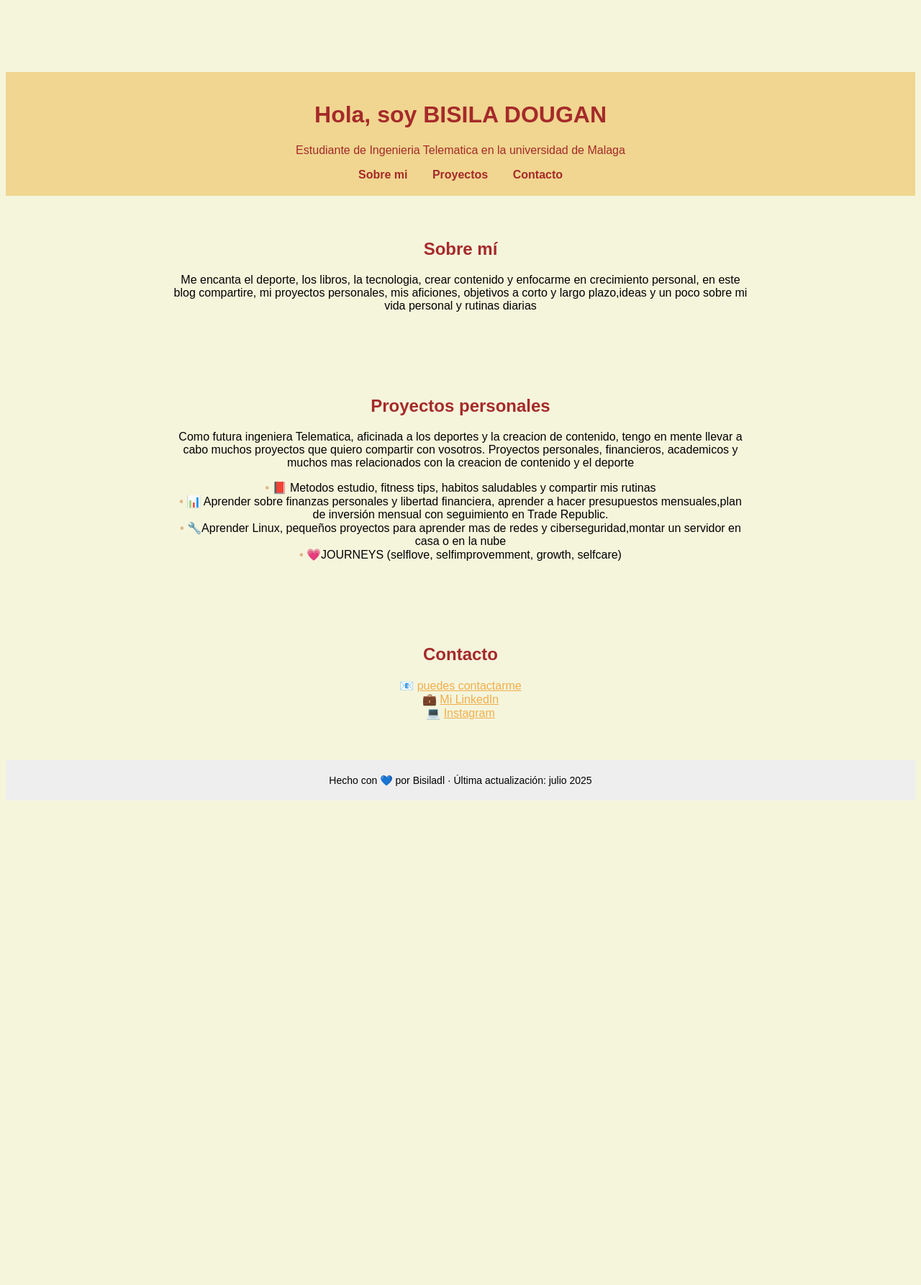
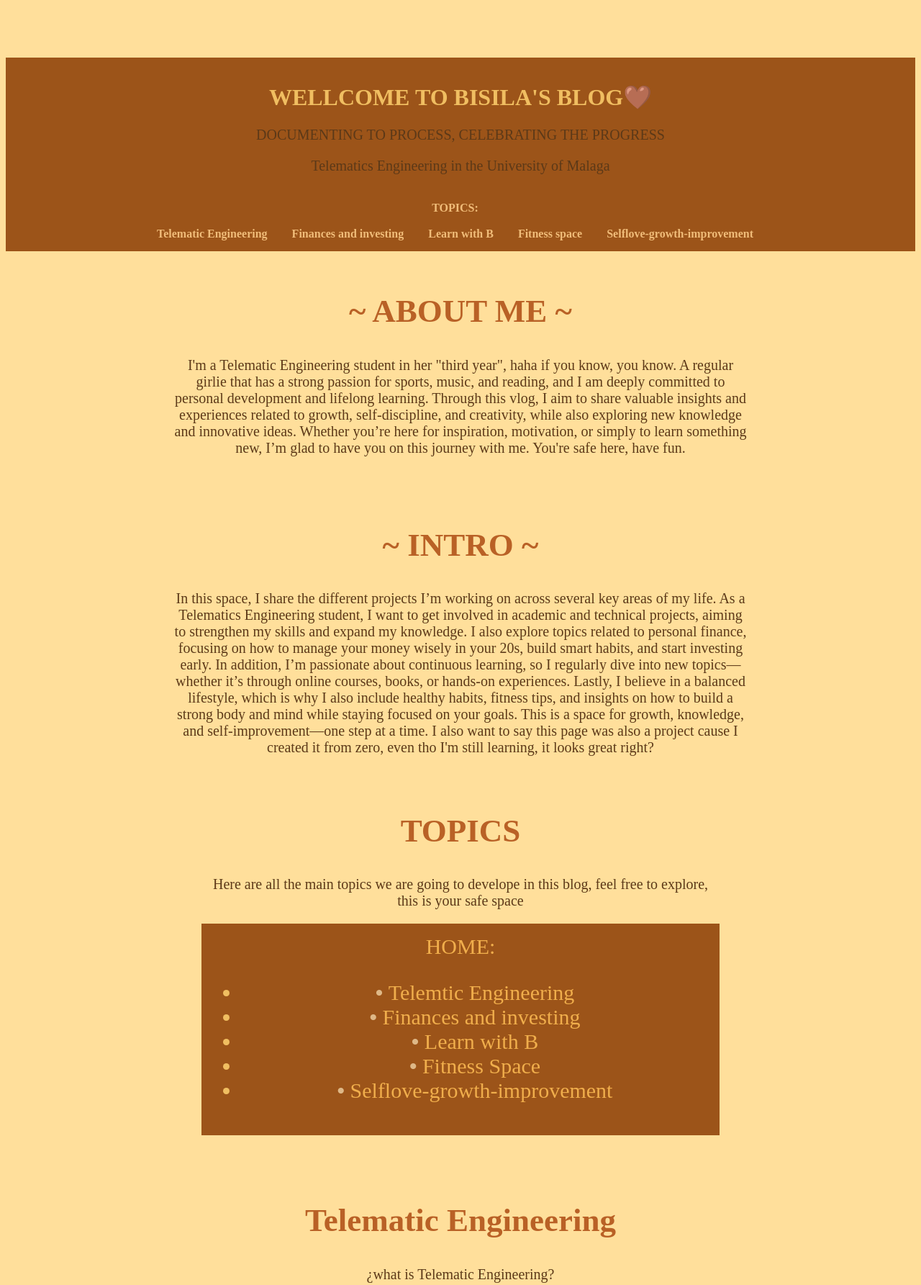
Before and after one commit to BisilaDougan/BISILADL, a plain HTML site: page index.html in a window 1280 px wide. Shown: the top 1785 px of the page at 72% size. Before the commit the page ends 1120 px from the top, so only its background shows below. Drawn offline with Linux system fonts and the light colour scheme.

Commit message:
Add files via upload

```diff
--- a/index.html
+++ b/index.html
@@ -2,25 +2,40 @@
 <html lang = "es">
 <head>
    <meta charset = "UTF-8">
-   <title> Mi web personal </title>
+   <title> Mi web personal con barra</title>
+    <link rel="stylesheet" >
+
+
+
+
+
    <style>
     body {
-        font-family: Arial , sans-serif;
-        background-color:beige;
+        font-family: 'sans sherif';
+        background-color:rgba(255, 223, 153, 0.979);
         text-align: center;
-        margin-top: 100px;
+        margin-top: 80px;
 
 
 
     }
     header {
-      background-color: #f0d690;
-      color: brown;
-      padding: 20px;
+      background-color: #9c5419;
+      color: rgb(240, 190, 97);
+      padding: 15px;
       text-align: center;
     }
+    a{
+      text-decoration:none;
+    }
+    header b{
+      background-color:#925e2d;
+
+    }
+
+
     nav a {
-      color: brown;
+      color: rgb(240, 188, 121);
       margin: 0 15px;
       text-decoration: none;
       font-weight: bold;
@@ -28,21 +43,26 @@
     section {
       max-width: 800px;
       margin: auto;
-      padding: 40px 20px;
+      padding: 20px 40px;
+      font-size: 30px;
+    }
+    p {
+
+    color:rgb(92, 57, 24);
+    font-size: 20px;
+
     }
     h2 {
-      color: brown;
+      color: rgb(185, 97, 38);
+
     }
     footer {
-      background-color: #eee;
+      background-color: #ebc68e;
       text-align: center;
       padding: 20px;
       font-size: 14px;
     }
-    ul {
-      list-style: none;
-      padding-left: 0;
-    }
+
     li::before {
       content: "• ";
       color: burlywood;
@@ -57,45 +77,130 @@
     <body>
 
         <header>
-        <h1> Hola, soy BISILA DOUGAN </h1>
-        <p>Estudiante de Ingenieria Telematica en la universidad de Malaga </p>
+        <h1> WELLCOME TO BISILA'S BLOG🤎  </h1>
+        <p> DOCUMENTING TO PROCESS, CELEBRATING THE PROGRESS</p>
+        <p> Telematics Engineering in the University of Malaga </p>
 
         <nav>
-            <a href ="#sobre-mi">Sobre mi</a>
-            <a href="#proyectos"> Proyectos</a>
-            <a href ="#contacto"> Contacto</a>
+
+                 <a href ="#topics"> <br>TOPICS:</a><br>
+                 <a href="#TELEMMATIC ENGINEERING"> <br>Telematic Engineering</a>
+                 <a href="#FINANCES"> Finances and investing</a>
+                 <a href="#Learnings">Learn with B</a>
+                 <a href ="#Fitness space"> Fitness space</a>
+                 <a href="#selflove space"> Selflove-growth-improvement</e>
+
+
+
+
         </nav>
         </header>
 
+
         <section id="sobre-mi">
-    <h2>Sobre mí</h2>
+    <h2> ~ ABOUT ME ~ </h2>
     <p>
-      Me encanta el deporte, los libros, la tecnologia, crear contenido y enfocarme en crecimiento personal, en este blog compartire, mi proyectos personales, mis aficiones, objetivos a corto y largo plazo,ideas y un poco sobre mi vida personal y rutinas diarias
+
+      I'm a Telematic Engineering student in her "third year", haha if you know, you know. A regular girlie that has a strong passion for sports, music, and reading, and I am deeply committed to personal development and lifelong learning. Through this vlog, I aim to share valuable insights and experiences related to growth, self-discipline, and creativity, while also exploring new knowledge and innovative ideas.
+Whether you’re here for inspiration, motivation, or simply to learn something new, I’m glad to have you on this journey with me. You're safe here, have fun.
     </p>
   </section>
 
-  <section id="proyectos">
-    <h2>Proyectos personales</h2>
-    <p>Como futura ingeniera Telematica, aficinada a los deportes y la creacion de contenido, tengo en mente llevar a cabo muchos proyectos que quiero compartir con vosotros. Proyectos personales, financieros, academicos y muchos mas relacionados con la creacion de contenido y el deporte</p>
-    <ul>
-      <li>📕 Metodos estudio, fitness tips, habitos saludables y compartir mis rutinas </li>
-      <li>📊 Aprender sobre finanzas personales y libertad financiera, aprender a hacer presupuestos mensuales,plan de inversión mensual con seguimiento en Trade Republic.</li>
-      <li>🔧Aprender Linux, pequeños proyectos para aprender mas de redes y ciberseguridad,montar un servidor en casa o en la nube </li>
-      <li>💗JOURNEYS (selflove, selfimprovemment, growth, selfcare)</li>
+  <section id="intro">
+    <h2> ~ INTRO ~ </h2>
+    <p>In this space, I share the different projects I’m working on across several key areas of my life. As a Telematics Engineering student, I want to get involved in academic and technical projects, aiming to strengthen my skills and expand my knowledge.
+I also explore topics related to personal finance, focusing on how to manage your money wisely in your 20s, build smart habits, and start investing early.
+In addition, I’m passionate about continuous learning, so I regularly dive into new topics—whether it’s through online courses, books, or hands-on experiences.
+Lastly, I believe in a balanced lifestyle, which is why I also include healthy habits, fitness tips, and insights on how to build a strong body and mind while staying focused on your goals.
+This is a space for growth, knowledge, and self-improvement—one step at a time. I also want to say this page was also a project cause I created it from zero, even tho I'm still learning, it looks great right? </p>
+
+<section id="topics">
+
+    <h2> TOPICS </h2>
+
+   <p>Here are all the main topics we are going to develope in this blog, feel free to explore, this is your safe space</p>
+   </head>
+<body>
+
+  <header b class="navbar">
+    <div class="logo">HOME:</div>
+    <ul class="nav-links" id="nav-links">
+      <li><a href="#TELEMMATIC ENGINEERING">Telemtic Engineering</a></li>
+      <li><a href="#FINANCES">Finances and investing</a></li>
+      <li><a href="#Learnings">Learn with B</a></li>
+      <li><a href="#Fitness space">Fitness Space</a></li>
+      <li><a href="#selflove space">Selflove-growth-improvement</a></li>
     </ul>
-  </section>
+  </header b>
+
+  <div class="Content">
+    <h1 id="Home"></h1>
+
+  </div>
+
+  <script src="menu.js"></script>
+</body>
+</html>
+
+
+ <section id="TELEMMATIC ENGINEERING">
+
+  <h2> Telematic Engineering </h2>
+    <p>¿what is Telematic Engineering?  </p>
+
+
+<section id="FINANCES">
+
+  <h2> Finances and Investing </h2>
+  <p> Being financially stable in your 20's, mission imposible?</p>
+</section>
+
+<section id="Learnings">
+
+<h2> Learning with B</h2>
+<p> Knowledge is power...</p>
+</section>
+
+<section id="Fitness space">
+  <h2> FITNESS SPACE</h2>
+  <p> As a fitness girlie who subjetively being succesful in her journey, here is everything you need to know to start, to have discipline, motivtion...</p>
+</section>
+<section id="selflove space">
+  <h2> Selflove-growth-improvement</h2>
+  <p> You are your biggest project love</p>
+</section>
+
+
+
+
 
   <section id="contacto">
-    <h2>Contacto</h2>
+    <h2>[Contact]</h2>
     <p>
-      📧 <a href="mailto: bisiladouganlola@gmail.com"> puedes contactarme</a><br>
+      📧 <a href="mailto: bisiladouganlola@gmail.com"> you can contact me </a><br>
       💼 <a href="https://linkedin.com/in/tuusuario" target="_blank">Mi LinkedIn</a><br>
       💻 <a href="https://instagram.com//bisiladouganlola" target = "_blank" > Instagram</a>
     </p>
   </section>
 
+  <div id="google_translate_element"></div>
+
+<script type="text/javascript">
+  function googleTranslateElementInit() {
+    new google.translate.TranslateElement({
+      pageLanguage: 'en', // Idioma original de la página
+      includedLanguages: 'es,en', // Idiomas permitidos
+      layout: google.translate.TranslateElement.InlineLayout.SIMPLE
+    }, 'google_translate_element');
+  }
+</script>
+
+<script type="text/javascript"
+ src="https://translate.google.com/translate_a/element.js?cb=googleTranslateElementInit">
+</script>
+
   <footer>
-    Hecho con 💙 por Bisiladl · Última actualización: julio 2025
+    With 💙 by Bisiladl · Última actualización: julio 2025
   </footer>
 
 </body>
```
